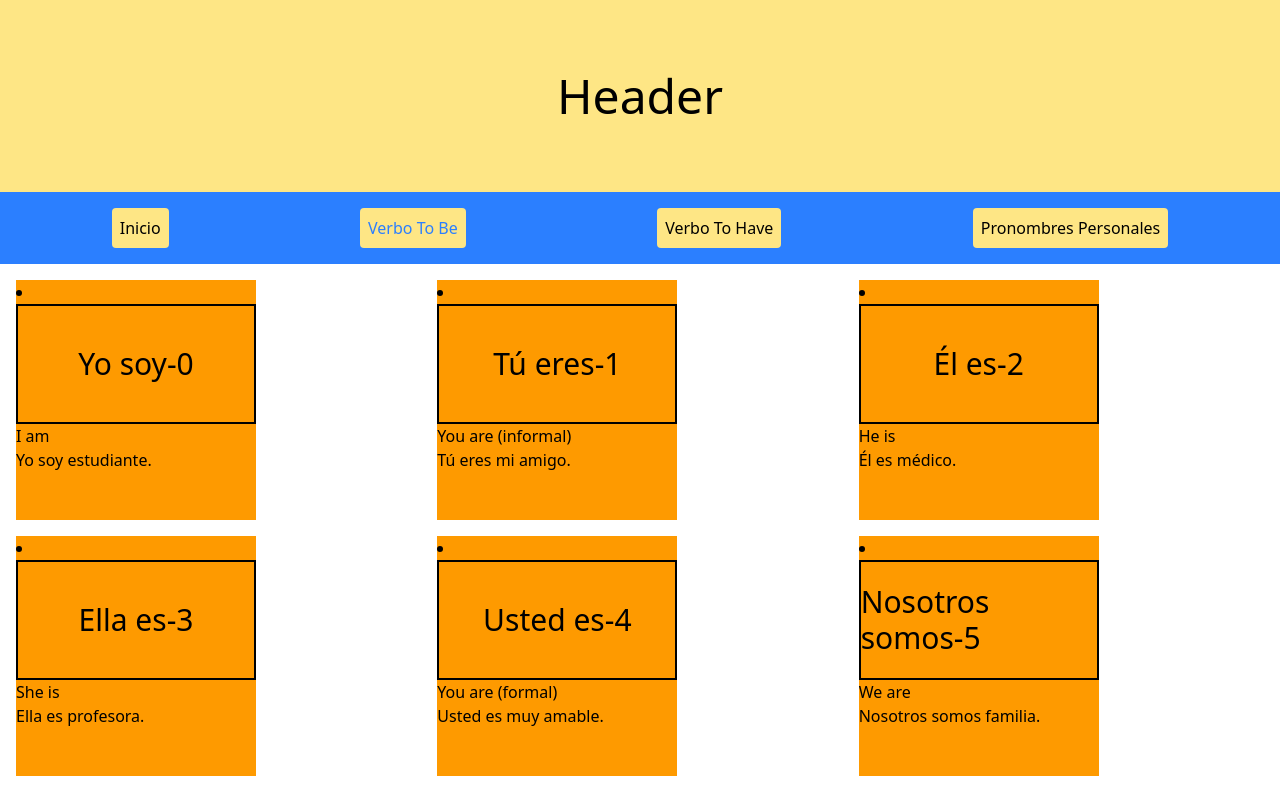
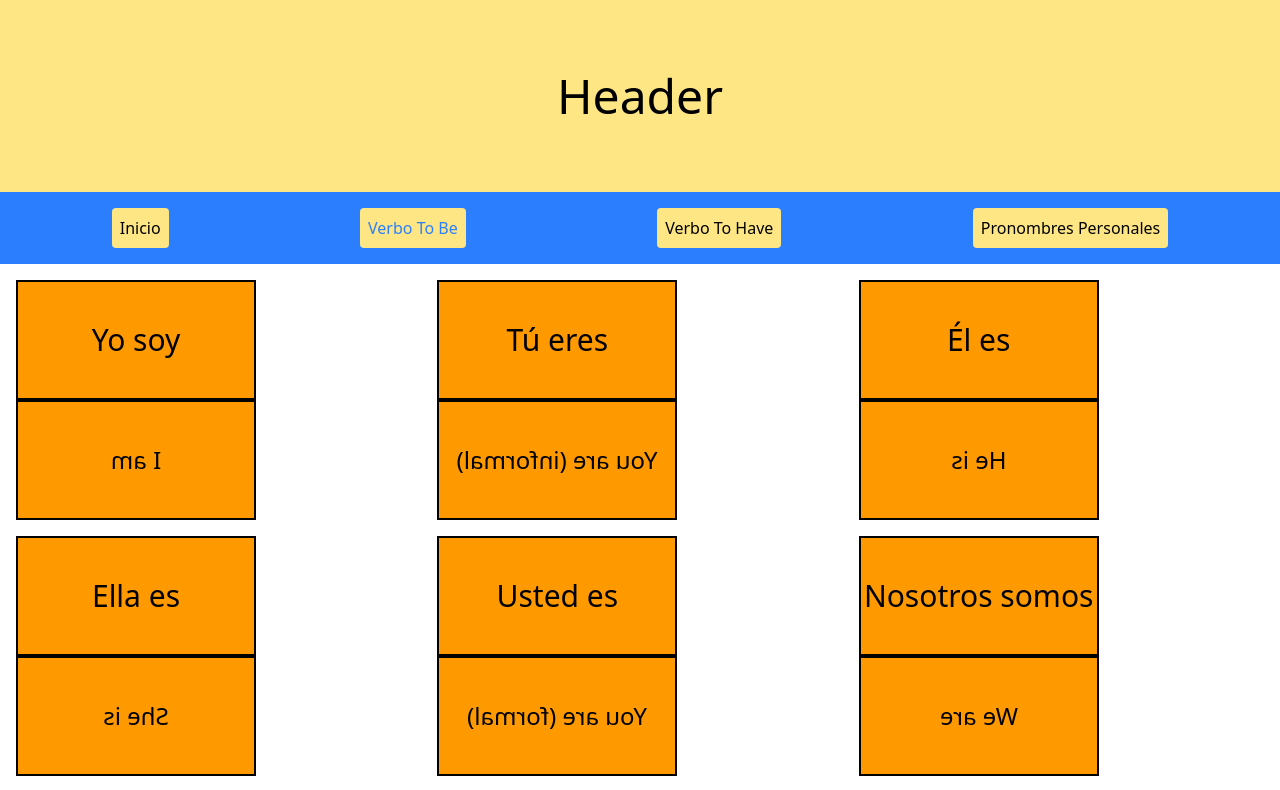
Before and after one commit to juancmdev/learning-cards-moduleJS, a React (Vite) app: page /VerbToBe in a window 1280 px wide. Shown: the top 790 px of the page. Built offline with nearby package versions, Linux system fonts and the light colour scheme.

Commit message:
Update VerbToBe.jsx

```diff
--- a/src/pages/VerbToBe.jsx
+++ b/src/pages/VerbToBe.jsx
@@ -61,17 +61,16 @@ export default function VerbToBe() {
   <>
       <div className="grid grid-cols-3 gap-4 m-4">
         {tobeDb.map((item, index) => (
-          <li className="card w-60 h-60 bg-amber-500 " key={index}>
+          <div className="card w-60 h-60 bg-amber-500 " key={index}>
             <div className="card-front border-2 border-black h-30 flex items-center justify-center"
               onClick={handleFlip}
             >
-              <h2 className="text-3xl">{item.front}-{index}</h2>
+              <h2 className="text-3xl">{item.front}</h2>
             </div>
-            <div className="card-back">
-              <h2>{item.back}</h2>
-              <p>{item.example}</p>
+            <div className="card-back flex items-center justify-center border-2 border-black h-30 rotate-y-180">
+              <h2 className="text-2xl">{item.back}</h2>
             </div>
-          </li>
+          </div>
         ))}
       </div>
 
```
